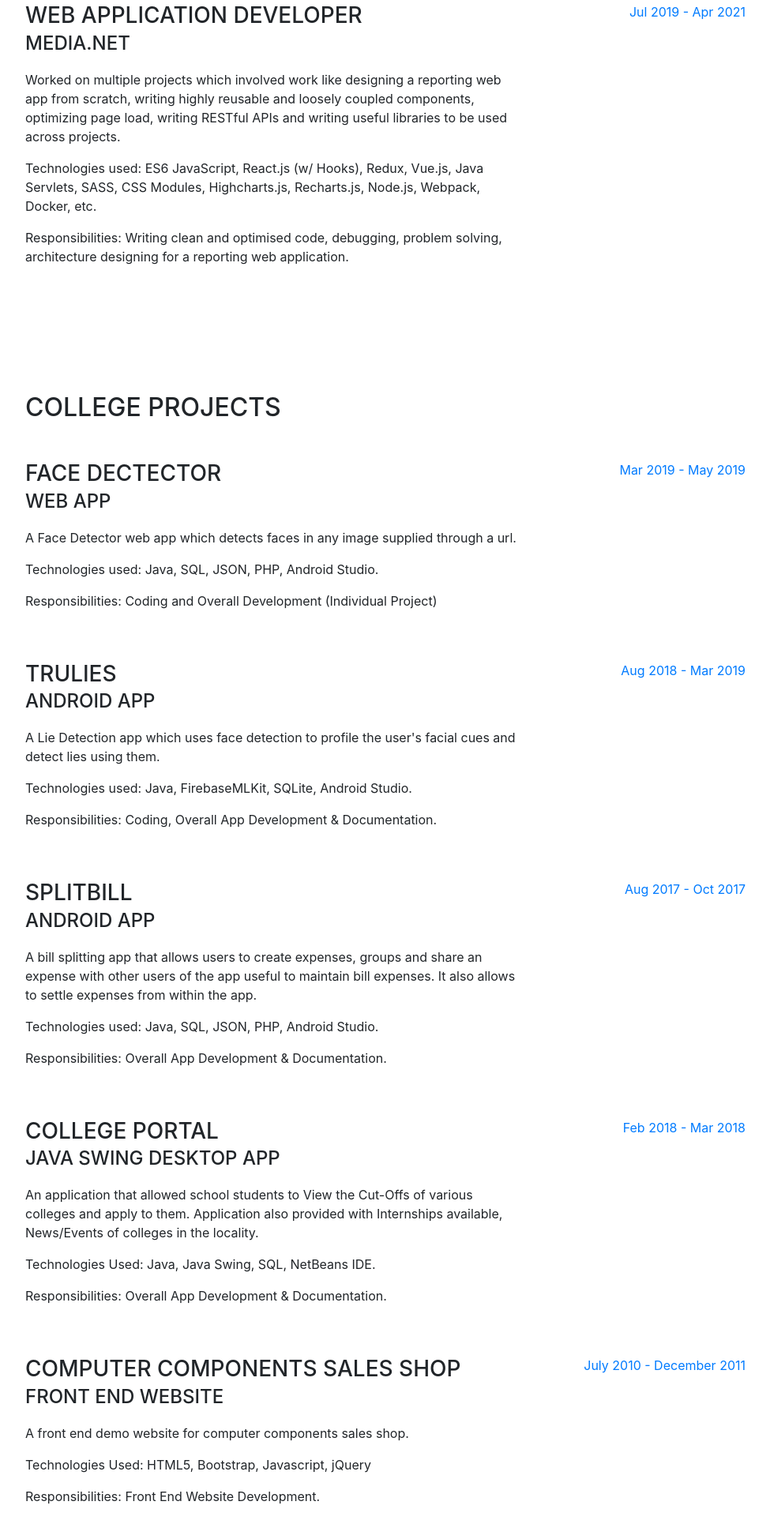
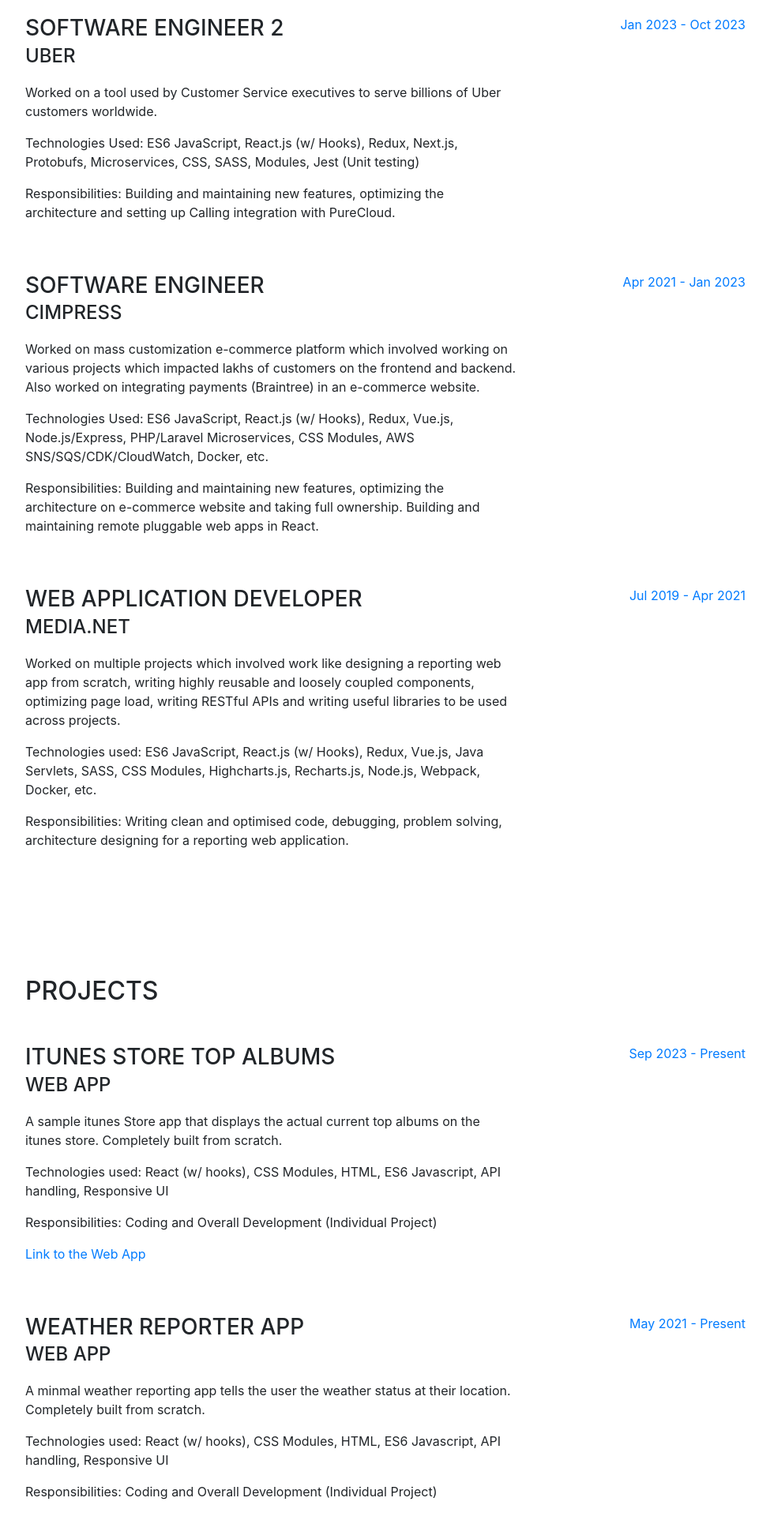
Before and after one commit to kishan00747/kishan00747.github.io, a website with bundled scripts: page index.html in a window 1280 px wide. Shown: the part 1330-3260 px from the top of the page at 79% size, without its empty margins (288-1263 px from the left). Built offline with nearby package versions, Linux system fonts and the light colour scheme; a web font is replaced by a local one.

Commit message:
Update index.html with latest information

```diff
--- a/index.html
+++ b/index.html
@@ -104,6 +104,39 @@
 
         <div class="resume-item d-flex flex-column flex-md-row mb-5">
           <div class="resume-content mr-auto">
+            <h3 class="mb-0">Software Engineer 3</h3>
+            <div class="subheading mb-3">Google</div>
+            <p>Worked on the Google Store team which works sells Google Hardware devices like Google Pixel, Google Watch, Nest, etc.</p>
+            <p>Built from scratch - a world class CMS that Google Store Marketing uses to create beautiful webpages, emails, app screens within minutes to serve billions of customers worldwide.</p>
+            <p>Technologies Used: Java w/ Boq, Microservices, ES6 JavaScript, Angular, Protobufs, SCSS, ng Store,
+            Modules, Unit testing</p>
+            <p>
+              Responsibilities: Designing architecture and setting up the CMS backend from scratch, also contributed to frontend and migration from old system to new one.
+            </p>
+          </div>
+          <div class="resume-date text-md-right">
+            <span class="text-primary"> Oct 2023 - Present</span>
+          </div>
+        </div>
+
+        <div class="resume-item d-flex flex-column flex-md-row mb-5">
+          <div class="resume-content mr-auto">
+            <h3 class="mb-0">Software Engineer 2</h3>
+            <div class="subheading mb-3">Uber</div>
+            <p>Worked on a tool used by Customer Service executives to serve billions of Uber customers worldwide.</p>
+            <p>Technologies Used: ES6 JavaScript, React.js (w/ Hooks), Redux, Next.js, Protobufs, Microservices, CSS, SASS,
+            Modules, Jest (Unit testing)</p>
+            <p>
+              Responsibilities: Building and maintaining new features, optimizing the architecture and setting up Calling integration with PureCloud.
+            </p>
+          </div>
+          <div class="resume-date text-md-right">
+            <span class="text-primary"> Jan 2023 - Oct 2023</span>
+          </div>
+        </div>
+
+        <div class="resume-item d-flex flex-column flex-md-row mb-5">
+          <div class="resume-content mr-auto">
             <h3 class="mb-0">Software Engineer</h3>
             <div class="subheading mb-3">Cimpress</div>
             <p>Worked on mass customization e-commerce platform which involved working on various projects which impacted lakhs of
@@ -114,7 +147,7 @@
             full ownership. Building and maintaining remote pluggable web apps in React.</p>
           </div>
           <div class="resume-date text-md-right">
-            <span class="text-primary"> Apr 2021 - Present</span>
+            <span class="text-primary"> Apr 2021 - Jan 2023</span>
           </div>
         </div>
 
@@ -142,7 +175,34 @@
 
     <section class="resume-section p-3 p-lg-5 d-flex flex-column" id="projects">
       <div class="my-auto">
-        <h2 class="mb-5">College Projects</h2>
+        <h2 class="mb-5">Projects</h2>
+
+        <div class="resume-item d-flex flex-column flex-md-row mb-5">
+          <div class="resume-content mr-auto">
+            <h3 class="mb-0">itunes Store Top Albums</h3>
+            <div class="subheading mb-3">Web App</div>
+            <p>A sample itunes Store app that displays the actual current top albums on the itunes store. Completely built from scratch. </p>
+            <p>Technologies used: React (w/ hooks), CSS Modules, HTML, ES6 Javascript, API handling, Responsive UI</p>
+            <p>Responsibilities: Coding and Overall Development (Individual Project)</p>
+            <p><a href="https://theitunesstore.netlify.app/">Link to the Web App</a></p>
+          </div>
+          <div class="resume-date text-md-right">
+            <span class="text-primary">Sep 2023 - Present</span>
+          </div>
+        </div>
+
+         <div class="resume-item d-flex flex-column flex-md-row mb-5">
+          <div class="resume-content mr-auto">
+            <h3 class="mb-0">Weather Reporter App</h3>
+            <div class="subheading mb-3">Web App</div>
+            <p>A minmal weather reporting app tells the user the weather status at their location. Completely built from scratch. </p>
+            <p>Technologies used: React (w/ hooks), CSS Modules, HTML, ES6 Javascript, API handling, Responsive UI</p>
+            <p>Responsibilities: Coding and Overall Development (Individual Project)</p>
+          </div>
+          <div class="resume-date text-md-right">
+            <span class="text-primary">May 2021 - Present</span>
+          </div>
+        </div>
 
         <div class="resume-item d-flex flex-column flex-md-row mb-5">
           <div class="resume-content mr-auto">
```
